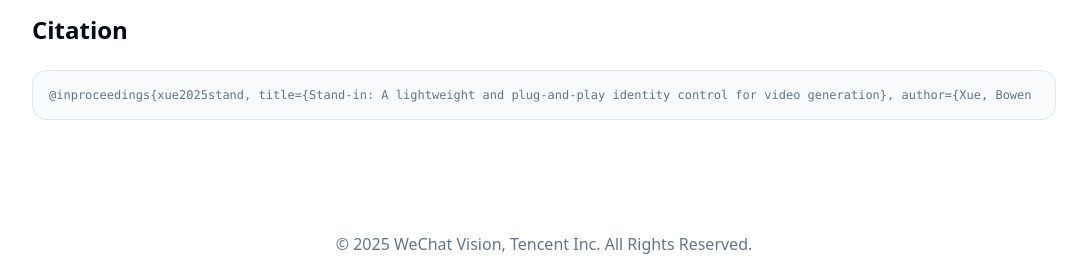
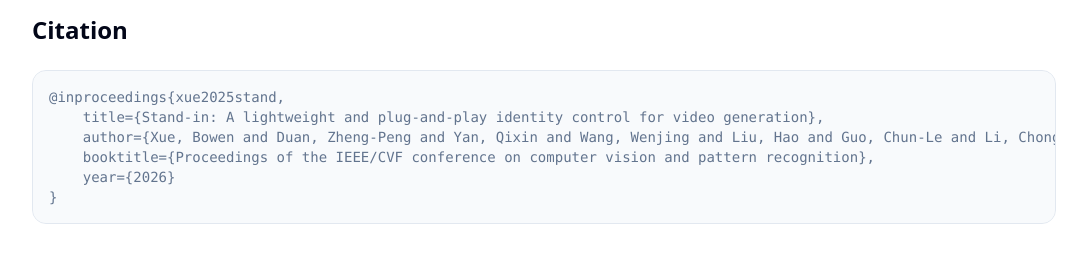
Before and after one commit to Stand-In-Video/Stand-In-Video.github.io, a Next.js app: page / in a window 1280 px wide. Shown: the part 6480-6754 px from the top of the page, without its empty margins (96-1183 px from the left). Built offline with nearby package versions, Linux system fonts and the light colour scheme.

Commit message:
Update page.tsx

```diff
--- a/app/page.tsx
+++ b/app/page.tsx
@@ -41,15 +41,16 @@
           </div>
 <section id="citation" className="mt-20">
             <h2 className="text-2xl font-bold mb-6 text-center md:text-left">Citation</h2>
-            <div className="bg-muted/50 p-4 rounded-xl border">
-              {/* text-xs: 缩小字体 | whitespace-nowrap: 强制不换行 | overflow-hidden: 隐藏滚动条 */}
-              <pre className="text-xs text-muted-foreground font-mono whitespace-nowrap overflow-hidden">
+            {/* overflow-x-auto 保证如果屏幕实在太小，可以稍微滑动而不破坏原本布局 */}
+            <div className="bg-muted/50 p-4 rounded-xl border overflow-x-auto">
+              {/* whitespace-pre 是关键：保留代码的回车，但阻止长文本自动换行 */}
+              <pre className="text-xs sm:text-sm text-muted-foreground font-mono whitespace-pre text-left">
                 <code>
 {`@inproceedings{xue2025stand,
-  title={Stand-in: A lightweight and plug-and-play identity control for video generation},
-  author={Xue, Bowen and Duan, Zheng-Peng and Yan, Qixin and Wang, Wenjing and Liu, Hao and Guo, Chun-Le and Li, Chongyi and Li, Chen and Lyu, Jing},
-  booktitle={Proceedings of the IEEE/CVF conference on computer vision and pattern recognition},
-  year={2026}
+    title={Stand-in: A lightweight and plug-and-play identity control for video generation},
+    author={Xue, Bowen and Duan, Zheng-Peng and Yan, Qixin and Wang, Wenjing and Liu, Hao and Guo, Chun-Le and Li, Chongyi and Li, Chen and Lyu, Jing},
+    booktitle={Proceedings of the IEEE/CVF conference on computer vision and pattern recognition},
+    year={2026}
 }`}
                 </code>
               </pre>
```
